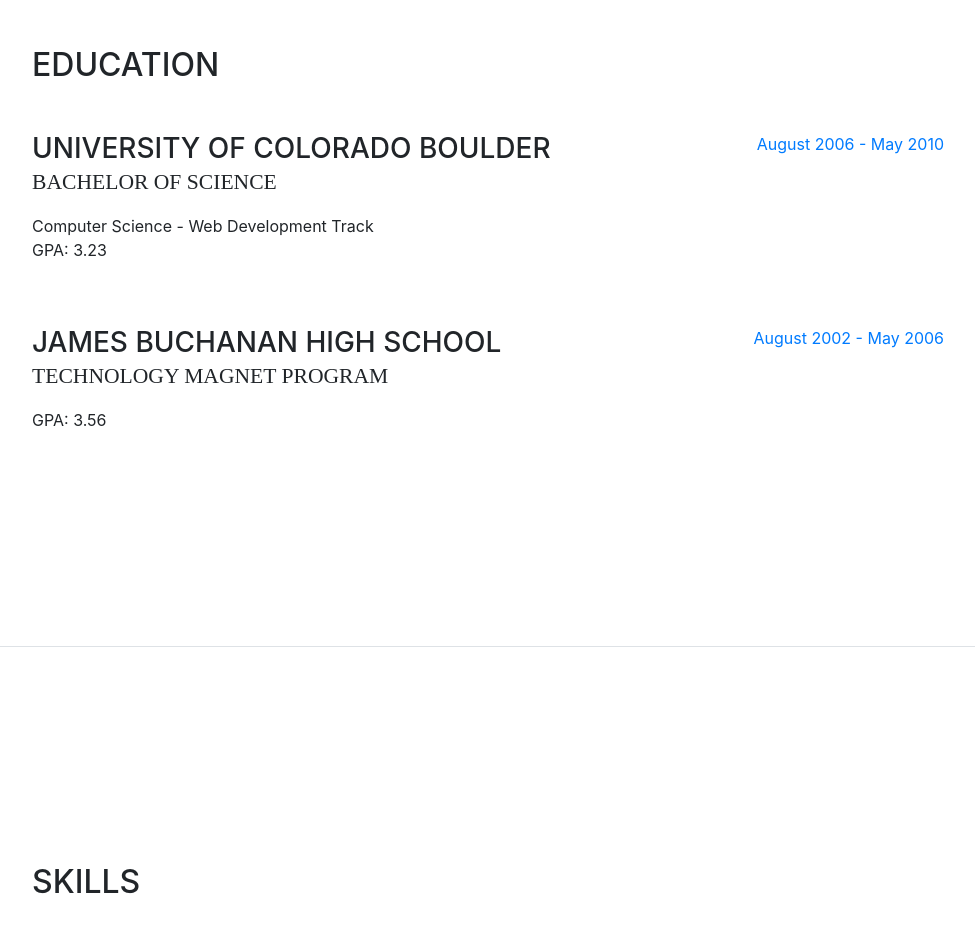
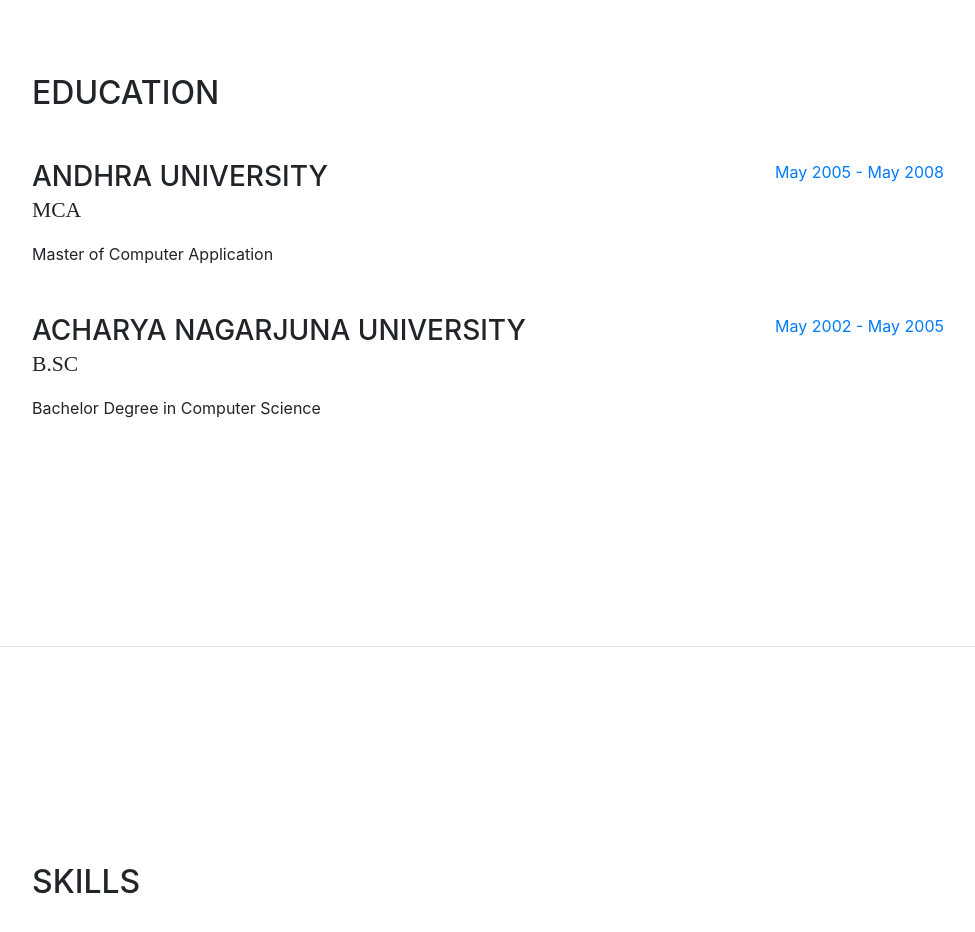
Before and after one commit to chaluvadis/chaluvadis.github.io, a website with bundled scripts: page index.html in a window 1280 px wide. Shown: the part 1960-2892 px from the top of the page, without its empty margins (288-1263 px from the left). Built offline with nearby package versions, Linux system fonts and the light colour scheme; a web font is replaced by a local one.

Commit message:
education details updated

```diff
--- a/index.html
+++ b/index.html
@@ -167,27 +167,25 @@
         <section class="resume-section p-3 p-lg-5 d-flex flex-column" id="education">
             <div class="my-auto">
                 <h2 class="mb-5">Education</h2>
-
                 <div class="resume-item d-flex flex-column flex-md-row mb-5">
                     <div class="resume-content mr-auto">
-                        <h3 class="mb-0">University of Colorado Boulder</h3>
-                        <div class="subheading mb-3">Bachelor of Science</div>
-                        <div>Computer Science - Web Development Track</div>
-                        <p>GPA: 3.23</p>
+                        <h3 class="mb-0">Andhra University</h3>
+                        <div class="subheading mb-3">MCA</div>
+                        <div>Master of Computer Application</div>
                     </div>
                     <div class="resume-date text-md-right">
-                        <span class="text-primary">August 2006 - May 2010</span>
+                        <span class="text-primary">May 2005 - May 2008</span>
                     </div>
                 </div>
 
                 <div class="resume-item d-flex flex-column flex-md-row">
                     <div class="resume-content mr-auto">
-                        <h3 class="mb-0">James Buchanan High School</h3>
-                        <div class="subheading mb-3">Technology Magnet Program</div>
-                        <p>GPA: 3.56</p>
+                        <h3 class="mb-0">Acharya Nagarjuna University</h3>
+                        <div class="subheading mb-3">B.Sc</div>
+                        <div>Bachelor Degree in Computer Science</div>
                     </div>
                     <div class="resume-date text-md-right">
-                        <span class="text-primary">August 2002 - May 2006</span>
+                        <span class="text-primary">May 2002 - May 2005</span>
                     </div>
                 </div>
 
```
